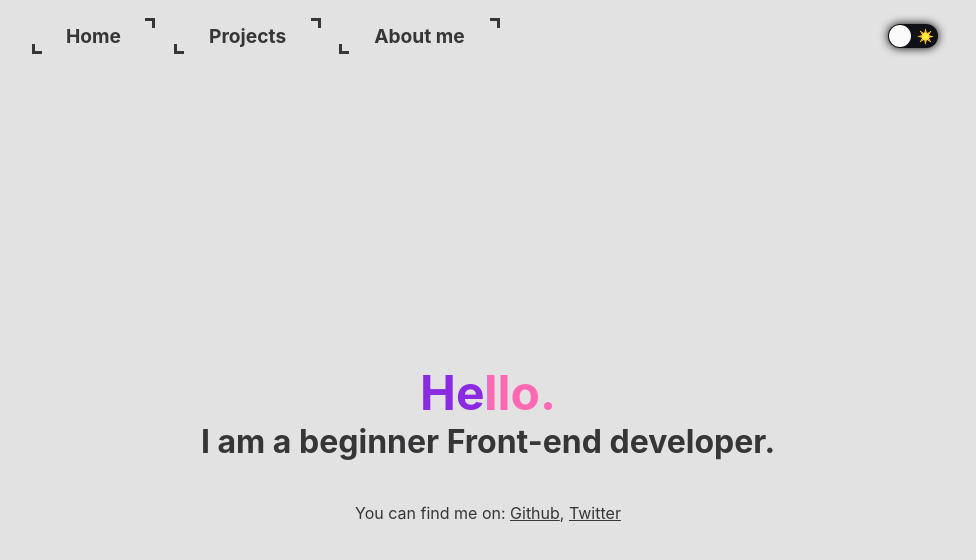
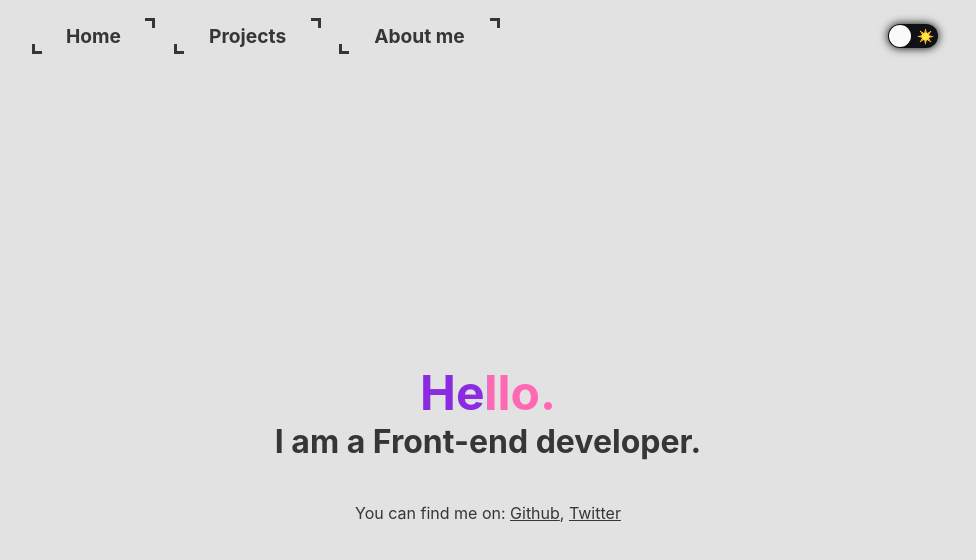
Before and after one commit to darkusss/react-portfolio, a React app: page /react-portfolio/ in a window 1280 px wide. Shown: the top 560 px of the page, without its empty margins (152-1128 px from the left). Built offline with nearby package versions, Linux system fonts and the light colour scheme.

Commit message:
fix: change heading text

```diff
--- a/src/components/home/Home.tsx
+++ b/src/components/home/Home.tsx
@@ -1,11 +1,11 @@
 import React from 'react';
 import { HomeWrapper, Heading } from './home.style';
 
-function Home(): JSX.Element {
+const Home: React.FC = () => {
 	return (
 		<HomeWrapper>
 			<Heading>Hello.</Heading>
-			<h2>I am a beginner Front-end developer.</h2>
+			<h2>I am a Front-end developer.</h2>
 			<p>
 				You can find me on:{' '}
 				<a
@@ -26,6 +26,6 @@ function Home(): JSX.Element {
 			</p>
 		</HomeWrapper>
 	);
-}
+};
 
 export default Home;
```
